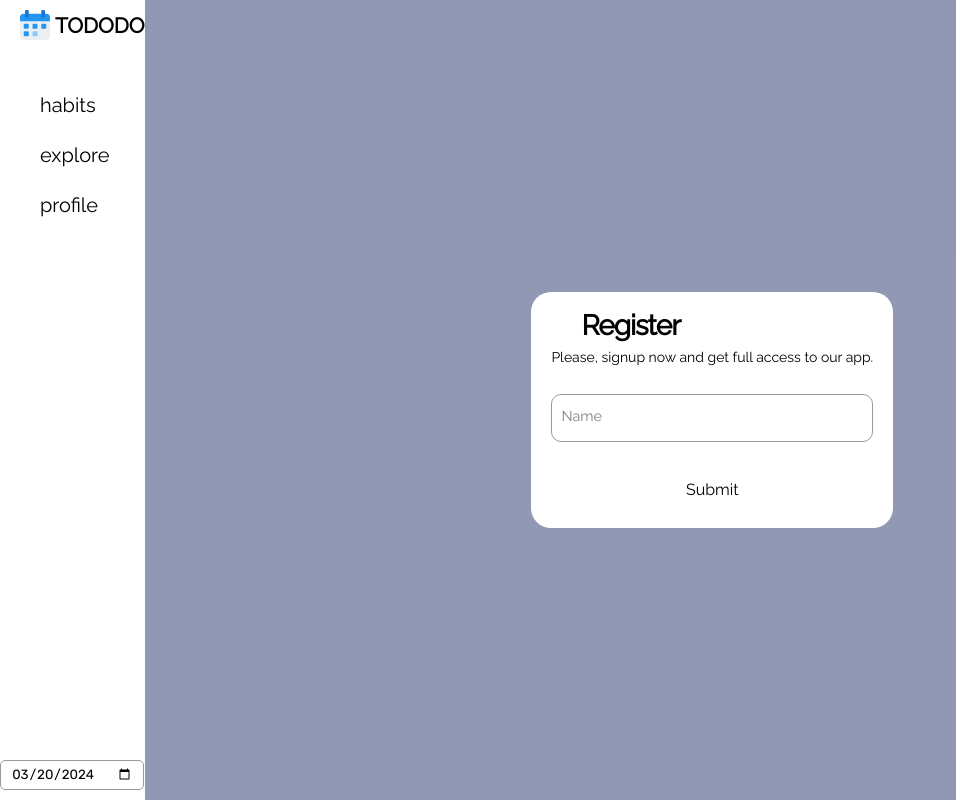
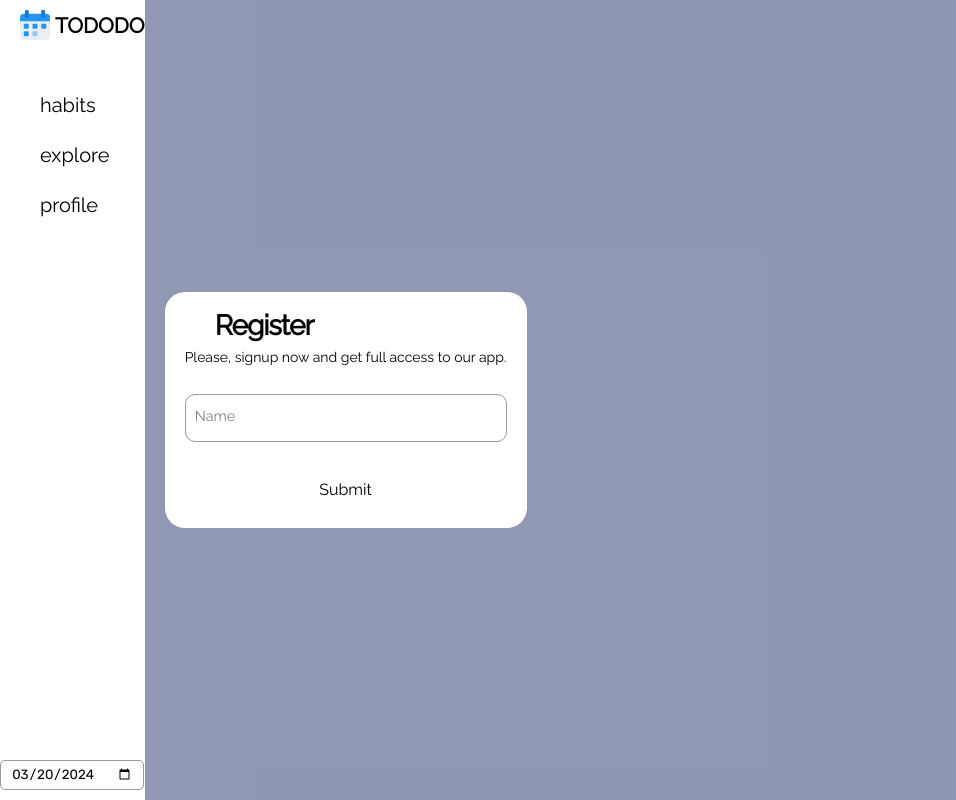
Before and after one commit to Boris-sudo/PROD_projetct, an Angular app in the folder frontend/: page /login in a window 1280 px wide. Shown: the whole page, without its empty margins (0-956 px from the left). Built offline with nearby package versions, Linux system fonts and the light colour scheme; a web font is replaced by a local one.

Commit message:
changing main block width

```diff
--- a/frontend/src/app/app.component.css
+++ b/frontend/src/app/app.component.css
@@ -5,12 +5,15 @@
   flex-direction: row;
 }
 
-@media screen and (max-width: 600px) {
+@media screen and (max-width: 750px) {
   .right-bar {
     display: none!important;
   }
   .top-bar {
     display: block!important;
+  }
+  .full-width {
+    width: 100vw;
   }
 }
 
@@ -18,7 +21,7 @@
   padding: 20px 20px 0 20px;
 }
 .full-width {
-  width: 100%;
+  width: calc(100vw - var(--right-bar-menu-width))
 }
 .top-bar {
   display: none;
```
